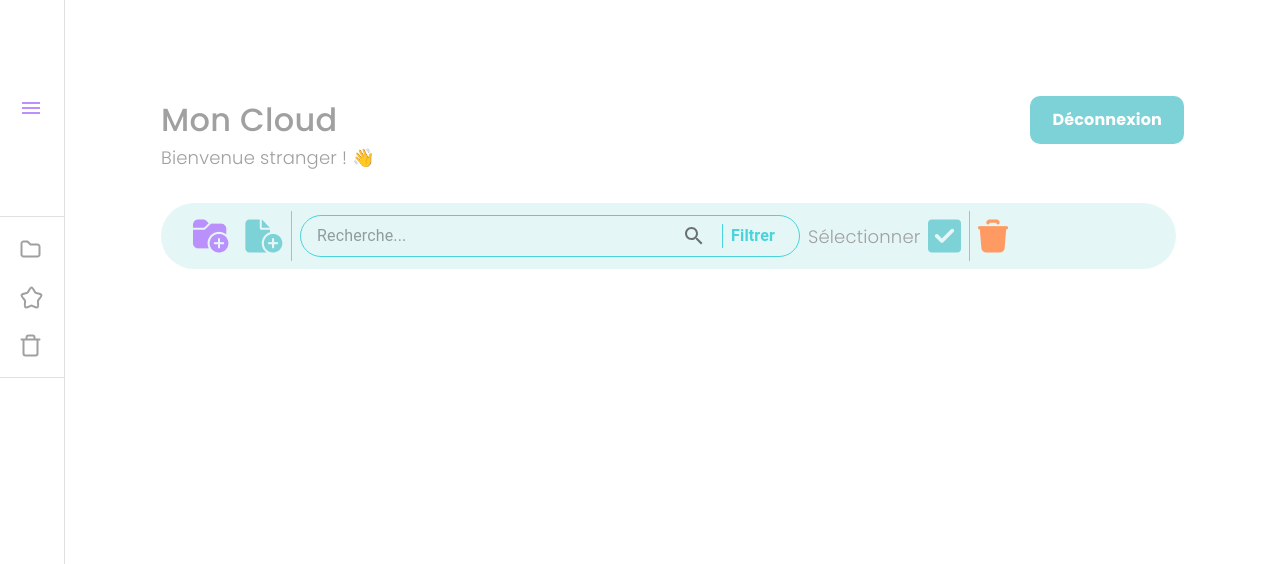
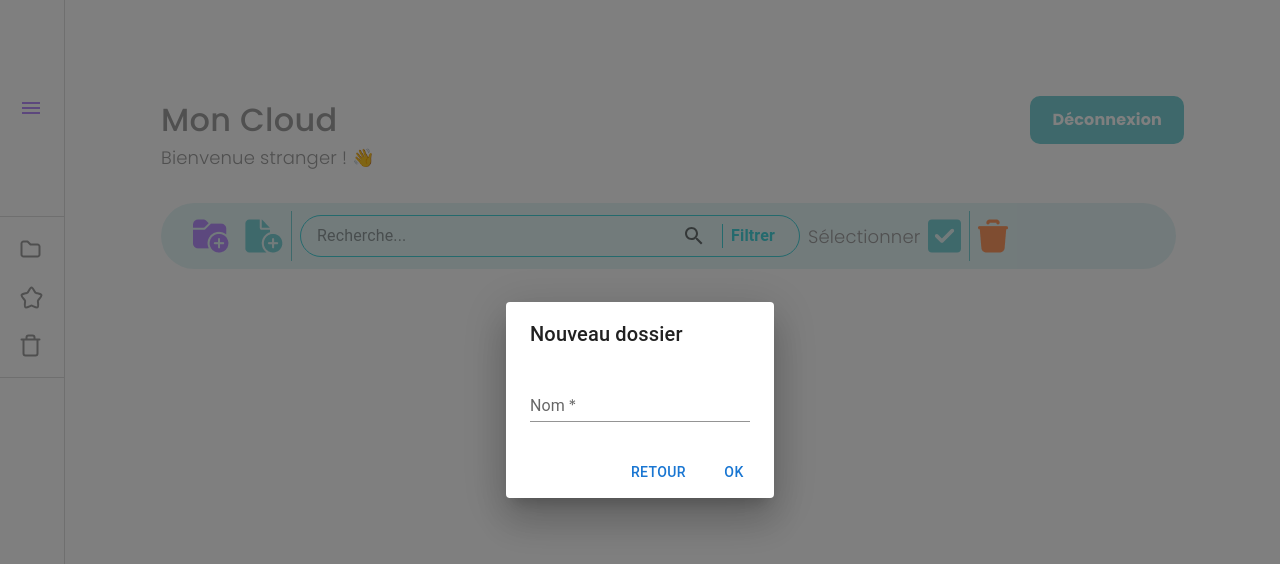
Before and after one commit to Jess2410/MyCloud-front, a React (Vite) app: page /dashboard in a window 1280 px wide. Both pictures are taken after a click on the button 211 px from the left and 236 px from the top of the page. Shown: the top 564 px of the page. Built offline with nearby package versions, Linux system fonts and the light colour scheme.

Commit message:
feat: Create-folder: added Dialog for new File or Folder

```diff
--- a/src/components/Card/Card.tsx
+++ b/src/components/Card/Card.tsx
@@ -1,4 +1,4 @@
-import { FC, useState } from "react";
+import { ChangeEvent, FC, useState } from "react";
 import { Card as CardMui } from "@mui/material";
 import CardActions from "@mui/material/CardActions";
 import CardContent from "@mui/material/CardContent";
@@ -34,7 +34,7 @@ const Card: FC<CardProps> = ({
   name,
   date,
 }) => {
-  const onFavorite = (event: React.ChangeEvent<HTMLInputElement>) => {
+  const onFavorite = (event: ChangeEvent<HTMLInputElement>) => {
     isFavorite = !isFavorite;
     //TODO call API
   };
--- /dev/null
+++ b/src/components/Dialog/FormDialog.component.tsx
@@ -0,0 +1,52 @@
+import * as React from "react";
+import Button from "@mui/material/Button";
+import TextField from "@mui/material/TextField";
+import Dialog from "@mui/material/Dialog";
+import DialogActions from "@mui/material/DialogActions";
+import DialogContent from "@mui/material/DialogContent";
+import DialogTitle from "@mui/material/DialogTitle";
+
+type FormDialogProps = {
+  title: string;
+  handleClose: () => void;
+};
+export default function FormDialog({ title, handleClose }: FormDialogProps) {
+  return (
+    <>
+      <Dialog
+        open={true}
+        onClose={handleClose}
+        PaperProps={{
+          component: "form",
+          onSubmit: (event: React.FormEvent<HTMLFormElement>) => {
+            event.preventDefault();
+            const formData = new FormData(event.currentTarget);
+            const formJson = Object.fromEntries((formData as any).entries());
+            const nameFolder = formJson.name;
+            console.log("🚀 ~ FormDialog ~ nameFolder:", nameFolder);
+            handleClose();
+          },
+        }}
+      >
+        <DialogTitle>{title}</DialogTitle>
+        <DialogContent>
+          <TextField
+            autoFocus
+            required
+            margin="dense"
+            id="name"
+            name="name"
+            label="Nom"
+            type="text"
+            fullWidth
+            variant="standard"
+          />
+        </DialogContent>
+        <DialogActions>
+          <Button onClick={handleClose}>Retour</Button>
+          <Button type="submit">Ok</Button>
+        </DialogActions>
+      </Dialog>
+    </>
+  );
+}
--- a/src/views/auth/dashboard/DashboardView.tsx
+++ b/src/views/auth/dashboard/DashboardView.tsx
@@ -22,6 +22,7 @@ import { toast } from "react-toastify";
 import CreateFolderForm from "../../../components/FormDashboard/CreateFolderForm.component";
 import { DEV_DOMAIN } from "../../../constants/url";
 import { sendGetRequest, sendPostRequest } from "../../../utils/data";
+import FormDialog from "../../../components/Dialog/FormDialog.component";
 
 const tabsList = [
   {
@@ -45,7 +46,9 @@ export default function DashboardView() {
   const userContext = useContext(UserContext);
   const navigate = useNavigate();
   const [selected, setSelected] = useState(false);
-  const [showForm, setShowForm] = useState(false);
+  const [showFormFolder, setShowFormFolder] = useState(false);
+  const [showFormFile, setShowFormFile] = useState(false);
+  const [newName, setNewName] = useState("");
   const [name, setName] = useState("");
   const [cloudData, setCloudData] = useState({
     folders: null,
@@ -57,9 +60,19 @@ export default function DashboardView() {
     setSelected(!selected);
   };
 
-  const switchFormVisibility = () => {
-    setShowForm(!showForm);
+  const switchFormFolderVisibility = () => {
+    setShowFormFolder(!showFormFolder);
   };
+  const switchFormFileVisibility = () => {
+    setShowFormFile(!showFormFile);
+  };
+
+  //TODO RENAME A FOLDER OR A FILE
+  // const renameFolderOrFile = (id, type, e) => {
+  //   e.preventDefault();
+  //   setNewName(e.target.value);
+  //   Patch name in DB
+  // };
 
   const onAddSelectedCards = (id: number) => {
     if (listSelectedCards.includes(id)) {
@@ -209,8 +222,11 @@ export default function DashboardView() {
                   alignItems: "center",
                 }}
               >
-                <IconButton icon={addFolder} onClick={switchFormVisibility} />
-                <IconButton icon={addFile} />
+                <IconButton
+                  icon={addFolder}
+                  onClick={switchFormFolderVisibility}
+                />
+                <IconButton icon={addFile} onClick={switchFormFileVisibility} />
               </Box>
               <SearchWithFilter />
               <Box
@@ -256,12 +272,18 @@ export default function DashboardView() {
                 alignItems: "flex-start",
               }}
             >
-              {/* {showForm ? (
-                <CreateFolderForm
-                  handleChange={handleChange}
-                  handleSubmit={handleSubmit}
+              {showFormFolder && (
+                <FormDialog
+                  handleClose={() => setShowFormFolder(false)}
+                  title={"Nouveau dossier"}
                 />
-              ) : null} */}
+              )}
+              {showFormFile && (
+                <FormDialog
+                  handleClose={() => setShowFormFile(false)}
+                  title={"Nouveau fichier"}
+                />
+              )}
             </Box>
           </Grid>
         </Box>
```
